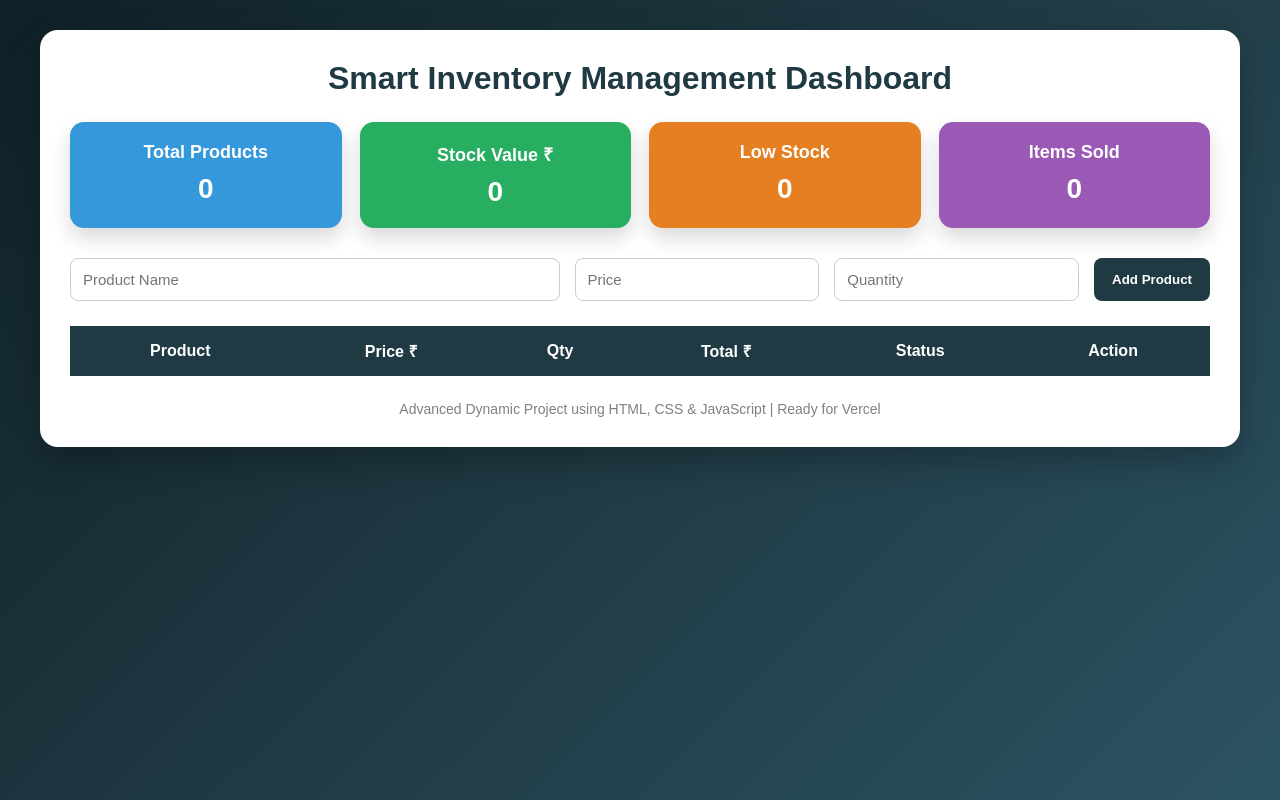
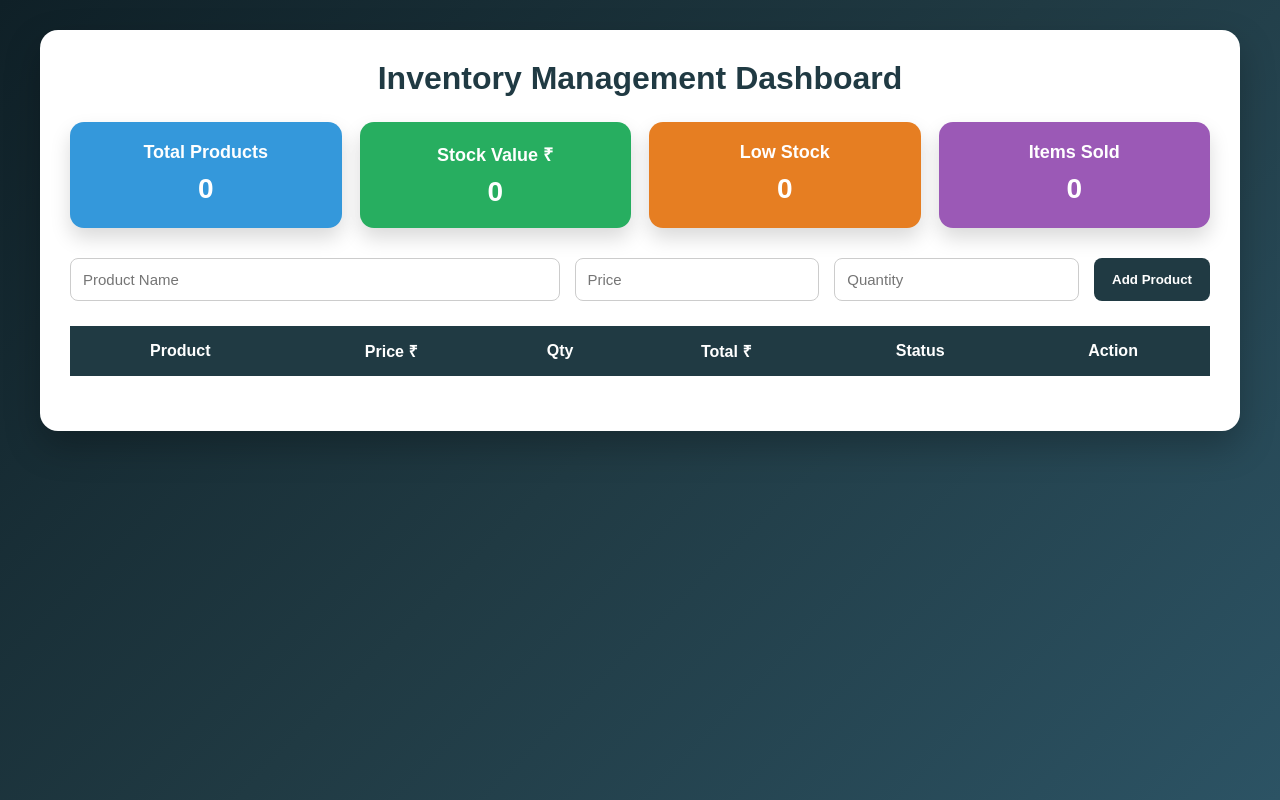
Before and after one commit to prabhjot8/Inventory-Management, a plain HTML site: page index.html in a window 1280 px wide. Drawn offline with Linux system fonts and the light colour scheme.

Commit message:
Update index.html

```diff
--- a/index.html
+++ b/index.html
@@ -158,7 +158,7 @@ font-size:14px;
 
 <div class="container">
 
-<h1>Smart Inventory Management Dashboard</h1>
+<h1>Inventory Management Dashboard</h1>
 
 <div class="dashboard">
 <div class="card c1">Total Products <span id="products">0</span></div>
@@ -189,7 +189,7 @@ font-size:14px;
 </table>
 
 <div class="footer">
-Advanced Dynamic Project using HTML, CSS & JavaScript | Ready for Vercel
+
 </div>
 
 </div>
```
